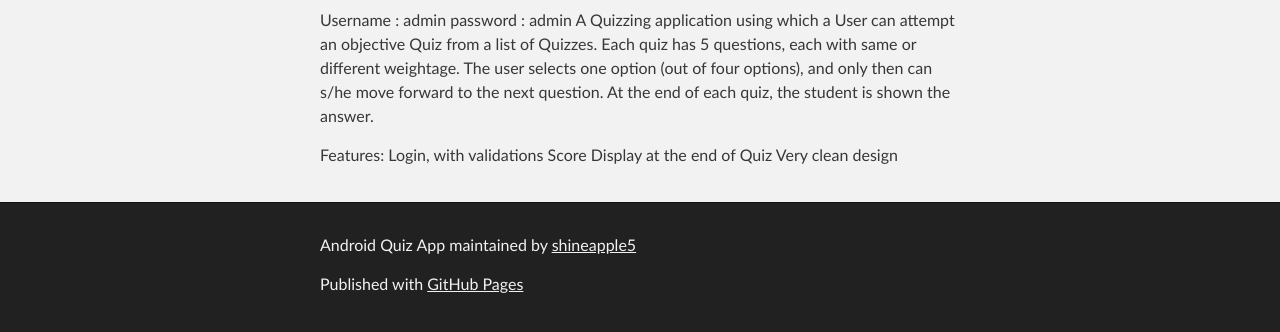
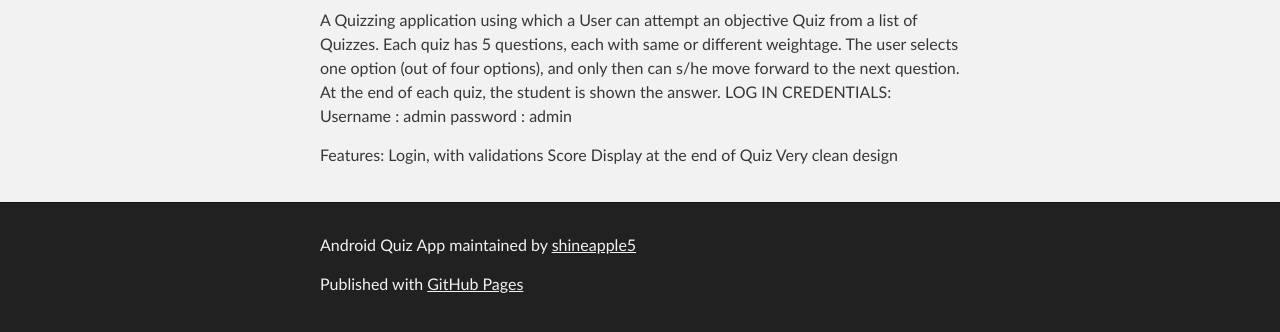
Before and after one commit to shineAraj/QuizAppAndroid, a plain HTML site: page index.html in a window 1280 px wide. Shown: the part 252-584 px from the top of the page. Drawn offline with Linux system fonts and the light colour scheme.

```diff
--- a/index.html
+++ b/index.html
@@ -31,9 +31,10 @@
     <!-- MAIN CONTENT -->
     <div id="main_content_wrap" class="outer">
       <section id="main_content" class="inner">
-        <p>Username : admin
-password : admin
-A Quizzing application  using which a User can attempt an objective Quiz from a list of Quizzes. Each quiz has 5 questions, each with same or different weightage. The user selects one option (out of four options), and only then can s/he move forward to the next question. At the end of each quiz, the student is shown the answer. </p>
+        <p>A Quizzing application  using which a User can attempt an objective Quiz from a list of Quizzes. Each quiz has 5 questions, each with same or different weightage. The user selects one option (out of four options), and only then can s/he move forward to the next question. At the end of each quiz, the student is shown the answer.
+LOG IN CREDENTIALS:
+Username : admin
+password : admin</p>
 
 <p>Features: Login, with validations
 Score Display at the end of Quiz
--- a/params.json
+++ b/params.json
@@ -1 +1 @@
-{"name":"Android Quiz App","tagline":"A Quizzing application ","body":"Username : admin\r\npassword : admin\r\nA Quizzing application  using which a User can attempt an objective Quiz from a list of Quizzes. Each quiz has 5 questions, each with same or different weightage. The user selects one option (out of four options), and only then can s/he move forward to the next question. At the end of each quiz, the student is shown the answer. \r\n\r\nFeatures: Login, with validations \r\nScore Display at the end of Quiz \r\nVery clean design","google":"","note":"Don't delete this file! It's used internally to help with page regeneration."}
+{"name":"Android Quiz App","tagline":"A Quizzing application ","body":"A Quizzing application  using which a User can attempt an objective Quiz from a list of Quizzes. Each quiz has 5 questions, each with same or different weightage. The user selects one option (out of four options), and only then can s/he move forward to the next question. At the end of each quiz, the student is shown the answer. \r\nLOG IN CREDENTIALS:\r\nUsername : admin\r\npassword : admin\r\n\r\nFeatures: Login, with validations \r\nScore Display at the end of Quiz \r\nVery clean design","google":"","note":"Don't delete this file! It's used internally to help with page regeneration."}
```
